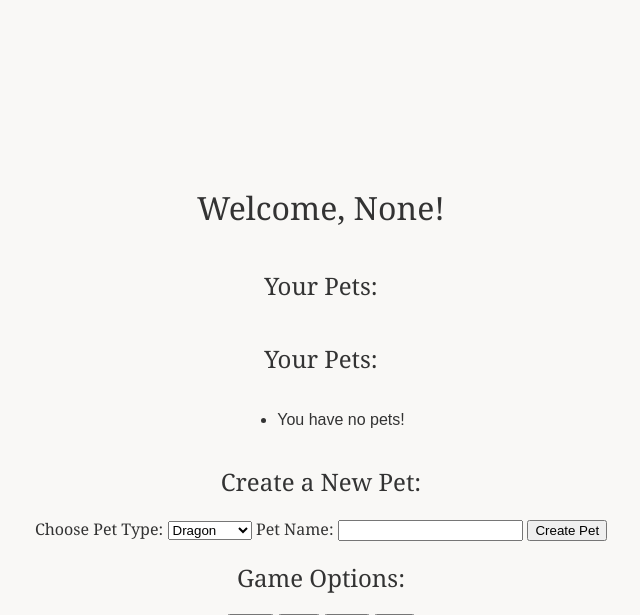
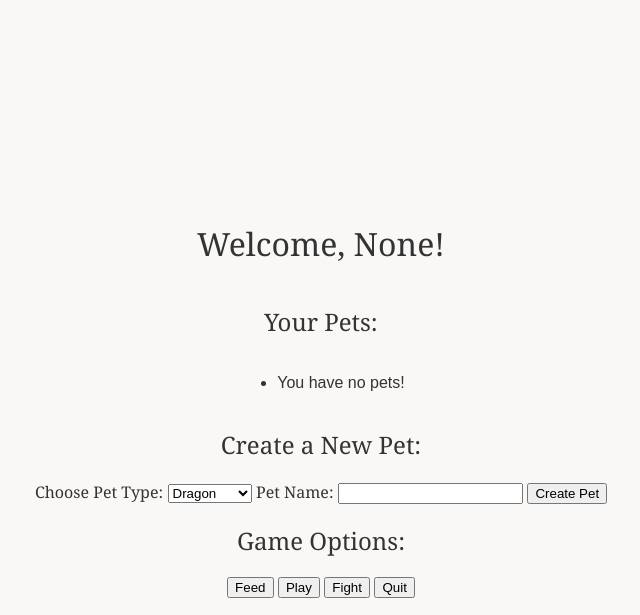
Before and after one commit to lcarson921/pet_game, a Flask app: page /menu in a window 1280 px wide. Shown: the top 615 px of the page, without its empty margins (319-959 px from the left). Run offline with Flask 3, Linux system fonts and the light colour scheme.

Commit message:
Update menu.html

```diff
--- a/templates/menu.html
+++ b/templates/menu.html
@@ -11,9 +11,10 @@
         <h1>Welcome, {{ username }}!</h1>
 
         <h2>Your Pets:</h2>
-        <h2>Your Pets:</h2>
+
         <ul>
             {% if pets %}
+                <h2>Your Pets:</h2>
                 {% for pet in pets %}
                     <li>
                         <strong>{{ pet['Name'] }}<strong> the {{ pet['Animal Type'] }}
```
